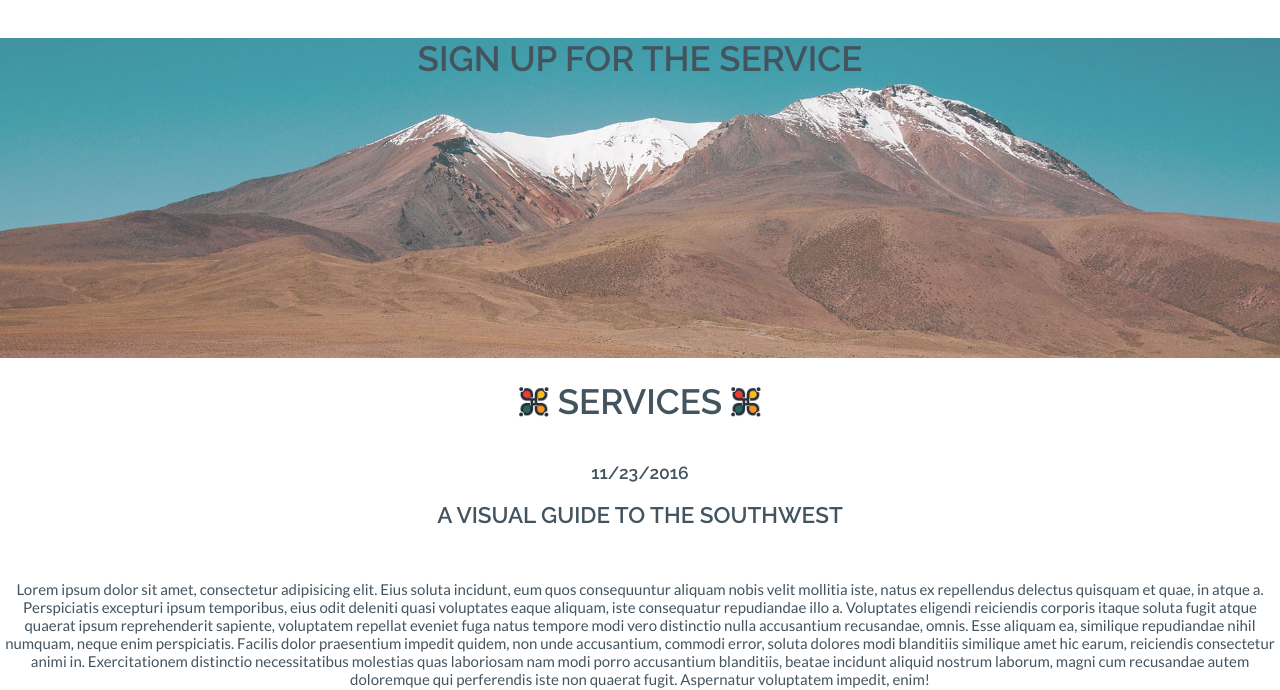
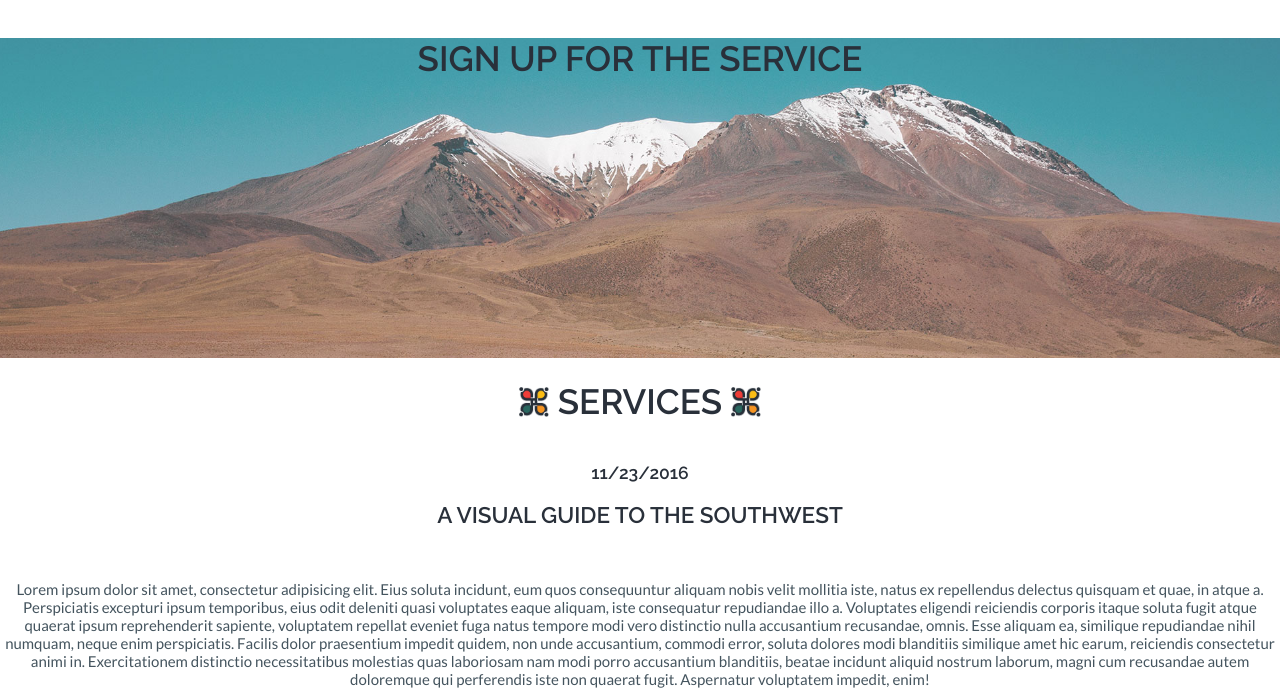
Before and after one commit to mghani101/Khidmat, a plain HTML site: page index.html in a window 1280 px wide. Shown: the part 112-802 px from the top of the page. Drawn offline with nearby package versions, Linux system fonts and the light colour scheme.

Commit message:
css color and spacing change

```diff
--- a/css/style.css
+++ b/css/style.css
@@ -14,6 +14,7 @@ body {
 
 h1, h2, h3, h4, a {
 	font-weight: 600;
+	color: #29303A;
 }
 
 h1 {
```
